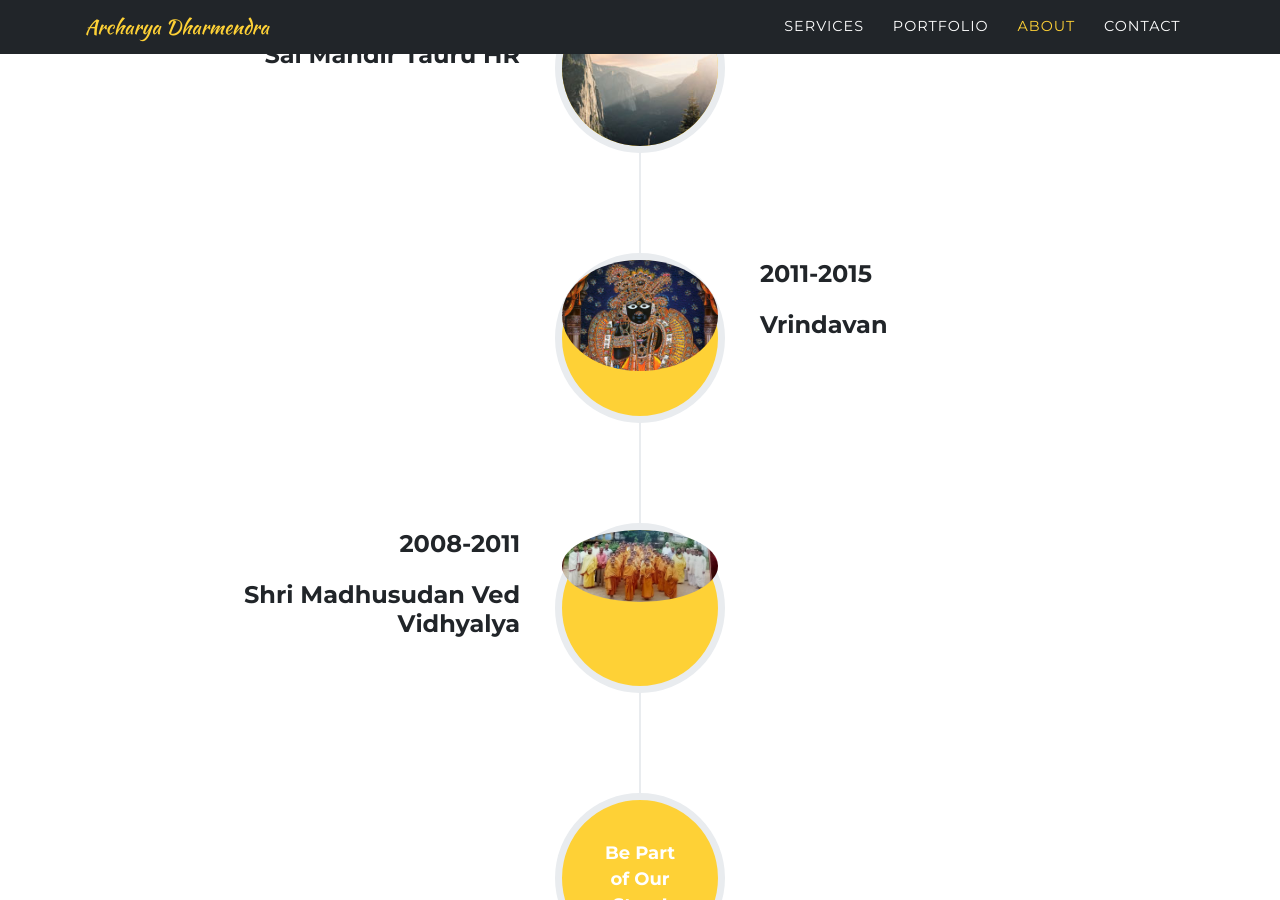
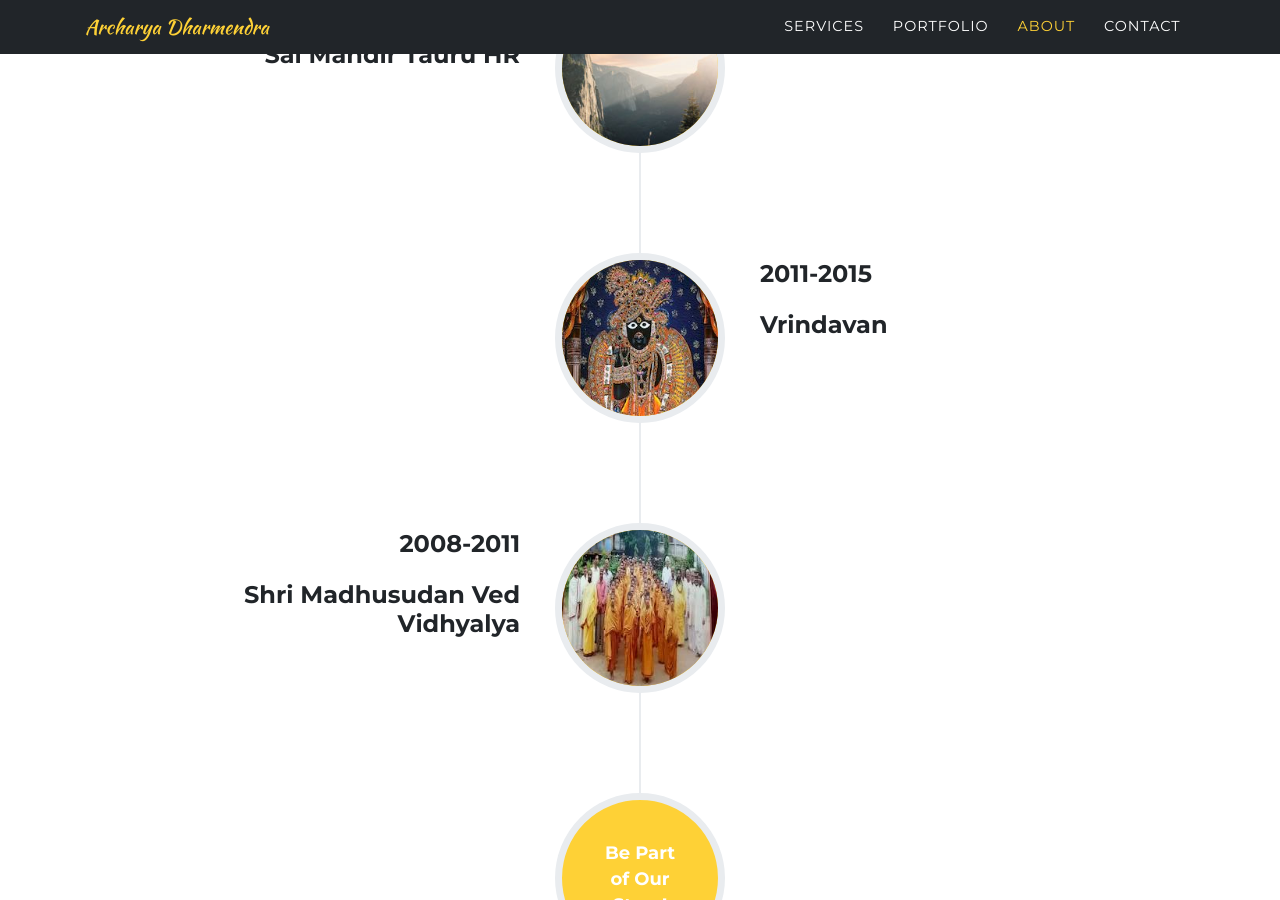
Before and after one commit to acharyadharmendra/acharyadharmendra.github.io, a Jekyll site: the page built from index.md, in a window 1280 px wide and 900 px high, scrolled down 4473 px. Built offline with Jekyll 4.4.1, drawn with Linux system fonts in a browser that asks for light colours; some web fonts are replaced.

Commit message:
Update sitetext.yml

```diff
--- a/_data/sitetext.yml
+++ b/_data/sitetext.yml
@@ -89,12 +89,12 @@ timeline:
       - title: "Vrindavan"
         year: "2011-2015"
         desc: ""
-        image: assets/img/timeline/22.jpg
+        image: assets/img/timeline/221.jpg
         alt:
       - title: "Shri Madhusudan Ved Vidhyalya"
         year: "2008-2011"
         desc: ""
-        image: assets/img/timeline/33.jpeg
+        image: assets/img/timeline/331.jpg
         alt: image alt text
     end: "Be Part <br> of Our <br> Story!"
 
```
